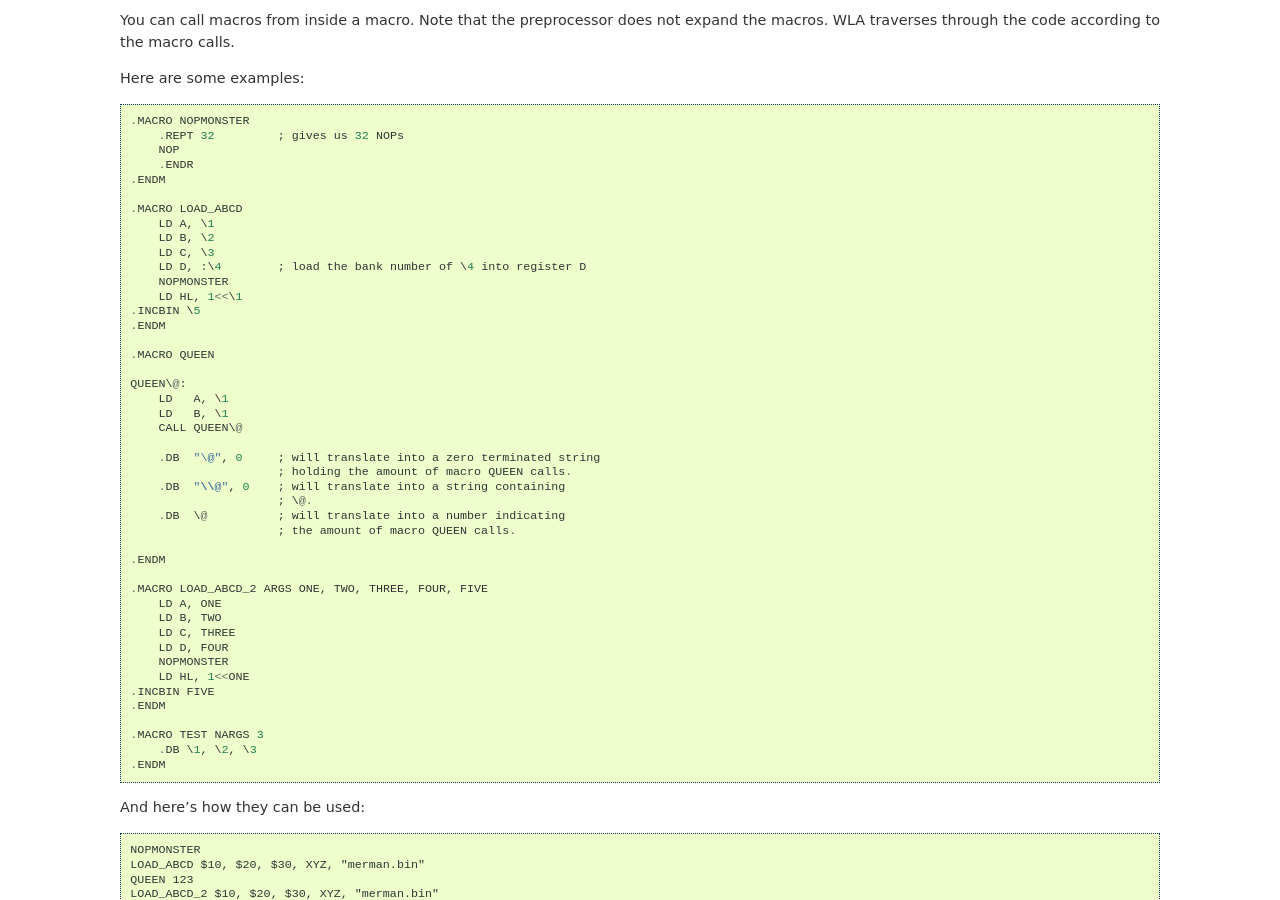
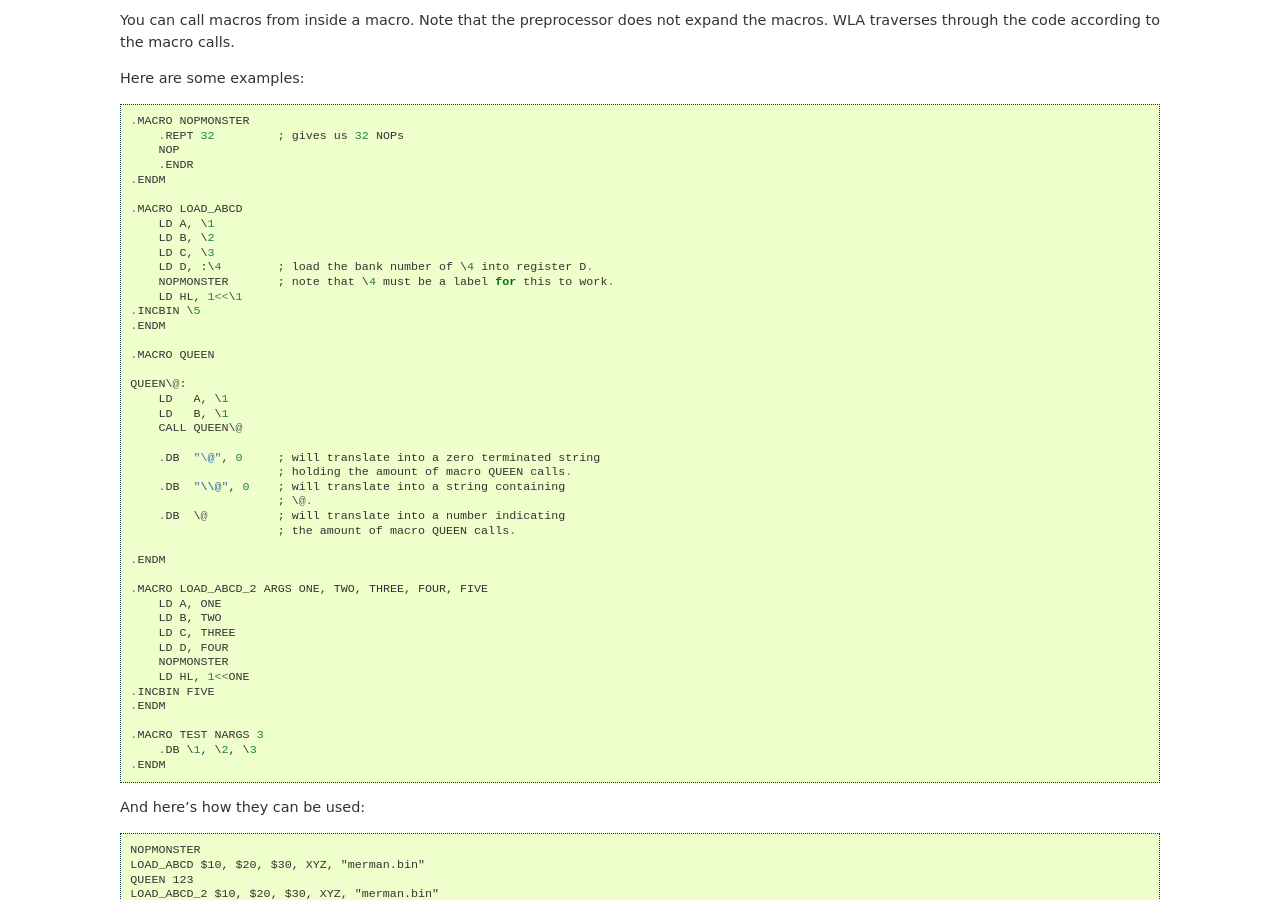
Before and after one commit to vhelin/wla-dx, a Sphinx documentation site: the page built from doc/asmdiv.rst, in a window 1280 px wide and 900 px high, scrolled down 14931 px. Built offline with Sphinx 7.4.7, drawn with Linux system fonts in a browser that asks for light colours.

Commit message:
Better documentation about :\4 in .MACRO.

```diff
--- a/doc/asmdiv.rst
+++ b/doc/asmdiv.rst
@@ -912,8 +912,8 @@ Here are some examples::
         LD A, \1
         LD B, \2
         LD C, \3
-        LD D, :\4        ; load the bank number of \4 into register D
-        NOPMONSTER
+        LD D, :\4        ; load the bank number of \4 into register D.
+        NOPMONSTER       ; note that \4 must be a label for this to work.
         LD HL, 1<<\1
     .INCBIN \5
     .ENDM
```
